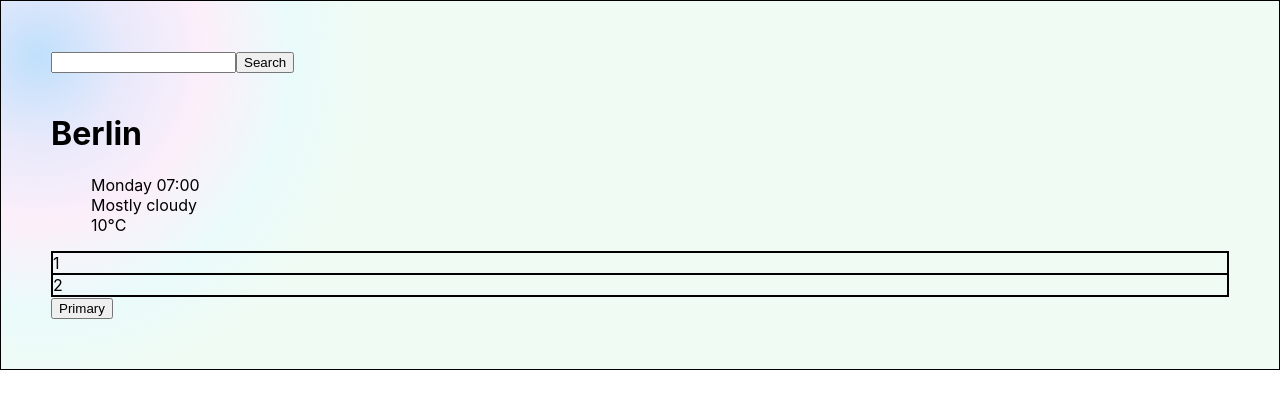
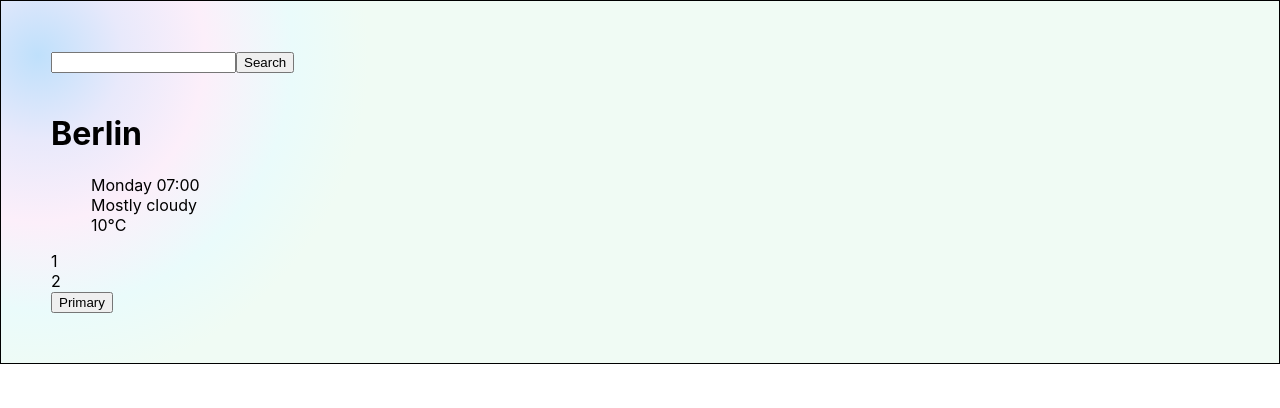
Before and after one commit to Andrearea21/weather-app-project-with-react, a React (Create React App) app: page / in a window 1280 px wide. Shown: the top 408 px of the page. Built offline with nearby package versions, Linux system fonts and the light colour scheme.

Commit message:
removed class

```diff
--- a/src/Weather.css
+++ b/src/Weather.css
@@ -14,6 +14,3 @@
 li {
   list-style: none;
 }
-.grid {
-  border: 1px solid black;
-}
--- a/src/Weather.js
+++ b/src/Weather.js
@@ -14,9 +14,9 @@ export default function Weather() {
         <li> 10°C</li>
       </ul>
 
-      <div className="row grid">
-        <div className="col-6 grid">1</div>
-        <div className="col-6 grid">2</div>
+      <div className="row">
+        <div className="col-6">1</div>
+        <div className="col-6">2</div>
       </div>
       <button type="button" className="btn btn-primary">
         Primary
```
